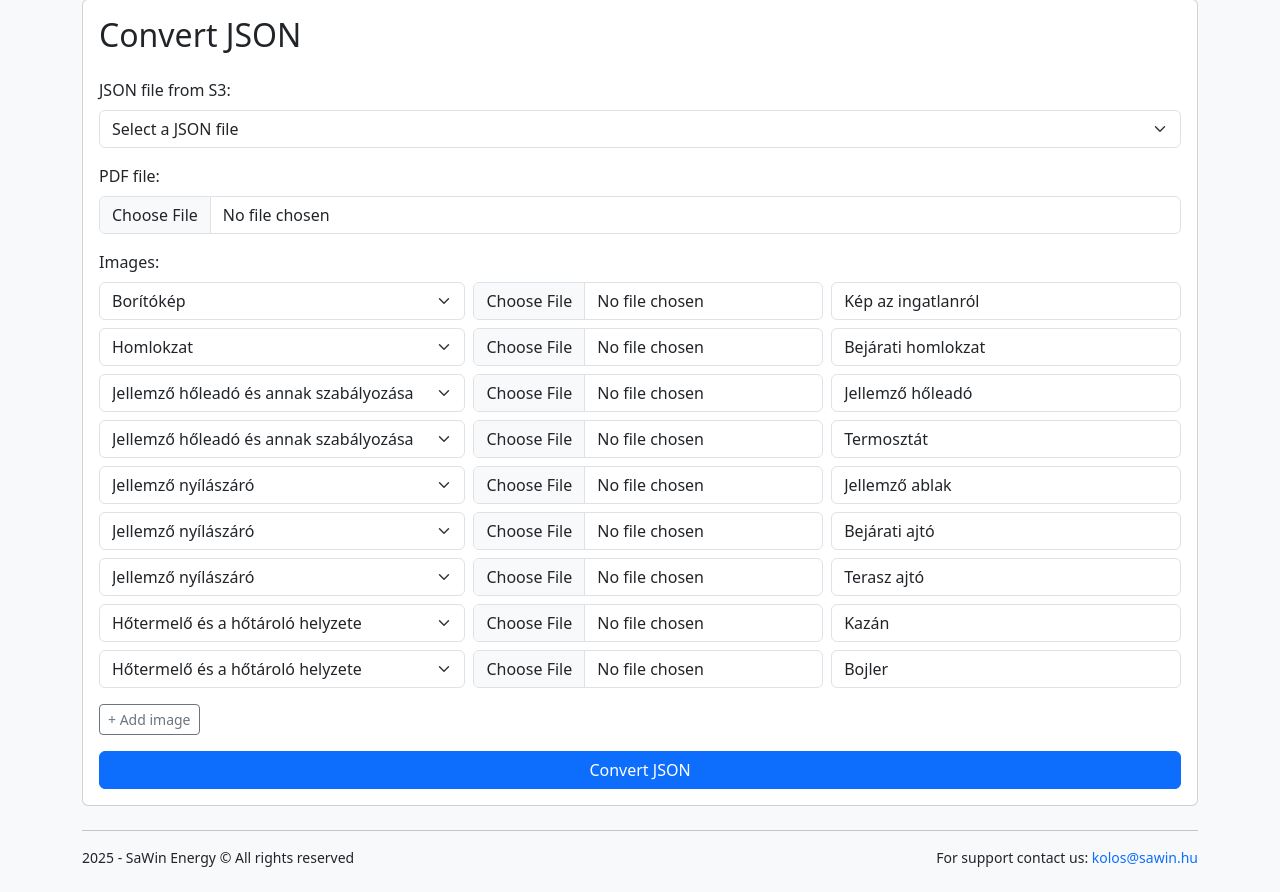
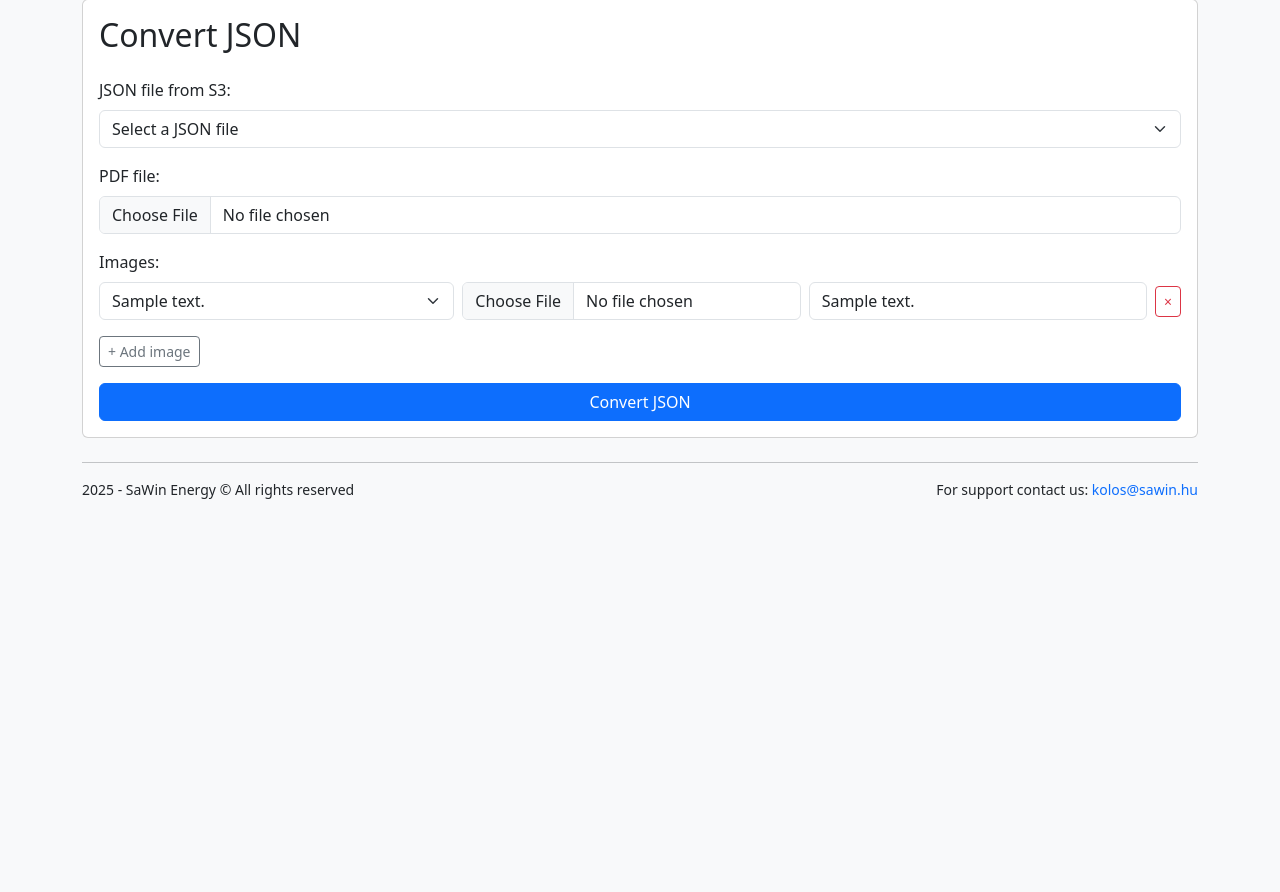
Before and after one commit to hajduko/SaWinHETUtility, a FastAPI app: template templates/dashboard.html in a window 1280 px wide. Shown: the part 105-997 px from the top of the page. After the commit the page ends 800 px from the top, so only its background shows below. Run offline with FastAPI, Linux system fonts and the light colour scheme; the template is opened without the code that fills it: most values are stand-ins (such as "Sample title", 1, 10 or a date in 2020).

Commit message:
Reworked images part

```diff
--- a/app/app.py
+++ b/app/app.py
@@ -164,12 +164,33 @@ async def dashboard(request: Request, user=Depends(get_current_user)):
                     }
                 )
 
+    image_default = []
+
+    def append_image(value: str, text: str, note: str):
+        image_default.append({
+            "value": value,
+            "text": text,
+            "note": note
+        })
+        return
+
+    append_image("coverPhoto", "Borítókép", "Kép az ingatlanról")
+    append_image("facade", "Homlokzat", "Bejárati homlokzat")
+    append_image("characteristicHeatExchanger", "Jellemző hőleadó és annak szabályozása", "Jellemző hőleadó")
+    append_image("characteristicHeatExchanger", "Jellemző hőleadó és annak szabályozása", "Termosztát")
+    append_image("characteristicOpeningStructure", "Jellemző nyílászáró", "Jellemző ablak")
+    append_image("characteristicOpeningStructure", "Jellemző nyílászáró", "Bejárati ajtó")
+    append_image("characteristicOpeningStructure", "Jellemző nyílászáró", "Terasz ajtó")
+    append_image("heatGeneratorAndHeatStorageSituation", "Hőtermelő és a hőtároló helyzete", "Kazán")
+    append_image("heatGeneratorAndHeatStorageSituation", "Hőtermelő és a hőtároló helyzete", "Bojler")
+
     return templates.TemplateResponse(
         "dashboard.html",
         {
             "request": request,
             "user": user,
             "json_files": json_files,
+            "image_default": image_default
         },
     )
 
--- a/templates/dashboard.html
+++ b/templates/dashboard.html
@@ -24,69 +24,16 @@
         <div>
           <label class="form-label">Images:</label>
           <div id="images-container" class="d-flex flex-column gap-2 mb-2">
+            {% for i in image_default %}
             <div class="image-row d-flex gap-2 align-items-center">
               <select class="form-select" name="categories" required readonly>
-                <option value="coverPhoto" selected>Borítókép</option>
+                <option value="{{ i.value }}" selected>{{ i.text }}</option>
               </select>
               <input class="form-control" type="file" name="images" accept=".jpg,.jpeg,.png" required />
-              <input class="form-control" name="notes" required value="Kép az ingatlanról" />
+              <input class="form-control" name="notes" required value="{{ i.note }}" />
+              <button type="button" class="btn btn-outline-danger btn-sm remove-image-btn">&times;</button>
             </div>
-            <div class="image-row d-flex gap-2 align-items-center">
-              <select class="form-select" name="categories" required readonly>
-                <option value="facade" selected>Homlokzat</option>
-              </select>
-              <input class="form-control" type="file" name="images" accept=".jpg,.jpeg,.png" required />
-              <input class="form-control" name="notes" required value="Bejárati homlokzat" />
-            </div>
-            <div class="image-row d-flex gap-2 align-items-center">
-              <select class="form-select" name="categories" required readonly>
-                <option value="characteristicHeatExchanger" selected>Jellemző hőleadó és annak szabályozása</option>
-              </select>
-              <input class="form-control" type="file" name="images" accept=".jpg,.jpeg,.png" required />
-              <input class="form-control" name="notes" required value="Jellemző hőleadó" />
-            </div>
-            <div class="image-row d-flex gap-2 align-items-center">
-              <select class="form-select" name="categories" required readonly>
-                <option value="characteristicHeatExchanger" selected>Jellemző hőleadó és annak szabályozása</option>
-              </select>
-              <input class="form-control" type="file" name="images" accept=".jpg,.jpeg,.png" required />
-              <input class="form-control" name="notes" required value="Termosztát" />
-            </div>
-            <div class="image-row d-flex gap-2 align-items-center">
-              <select class="form-select" name="categories" required readonly>
-                <option value="characteristicOpeningStructure" selected>Jellemző nyílászáró</option>
-              </select>
-              <input class="form-control" type="file" name="images" accept=".jpg,.jpeg,.png" required />
-              <input class="form-control" name="notes" required value="Jellemző ablak" />
-            </div>
-            <div class="image-row d-flex gap-2 align-items-center">
-              <select class="form-select" name="categories" required readonly>
-                <option value="characteristicOpeningStructure" selected>Jellemző nyílászáró</option>
-              </select>
-              <input class="form-control" type="file" name="images" accept=".jpg,.jpeg,.png" required />
-              <input class="form-control" name="notes" required value="Bejárati ajtó" />
-            </div>
-            <div class="image-row d-flex gap-2 align-items-center">
-              <select class="form-select" name="categories" required readonly>
-                <option value="characteristicOpeningStructure" selected>Jellemző nyílászáró</option>
-              </select>
-              <input class="form-control" type="file" name="images" accept=".jpg,.jpeg,.png" required />
-              <input class="form-control" name="notes" required value="Terasz ajtó" />
-            </div>
-            <div class="image-row d-flex gap-2 align-items-center">
-              <select class="form-select" name="categories" required readonly>
-                <option value="heatGeneratorAndHeatStorageSituation" selected>Hőtermelő és a hőtároló helyzete</option>
-              </select>
-              <input class="form-control" type="file" name="images" accept=".jpg,.jpeg,.png" required />
-              <input class="form-control" name="notes" required value="Kazán" />
-            </div>
-            <div class="image-row d-flex gap-2 align-items-center">
-              <select class="form-select" name="categories" required readonly>
-                <option value="heatGeneratorAndHeatStorageSituation" selected>Hőtermelő és a hőtároló helyzete</option>
-              </select>
-              <input class="form-control" type="file" name="images" accept=".jpg,.jpeg,.png" required />
-              <input class="form-control" name="notes" required value="Bojler" />
-            </div>
+            {% endfor %}
           </div>
           <button type="button" id="add-image-btn" class="btn btn-outline-secondary btn-sm mt-2">+ Add image</button>
         </div>
@@ -136,6 +83,16 @@
     addBtn.addEventListener('click', function () {
       container.appendChild(createImageRow());
     });
+
+    // Wire up remove button for the initial row
+    container.querySelectorAll('.image-row .remove-image-btn').forEach((btn) => {
+      btn.addEventListener('click', function () {
+        const row = btn.closest('.image-row');
+        if (row && container.children.length > 1) {
+          container.removeChild(row);
+        }
+      });
+    });
   })();
 </script>
 
```
